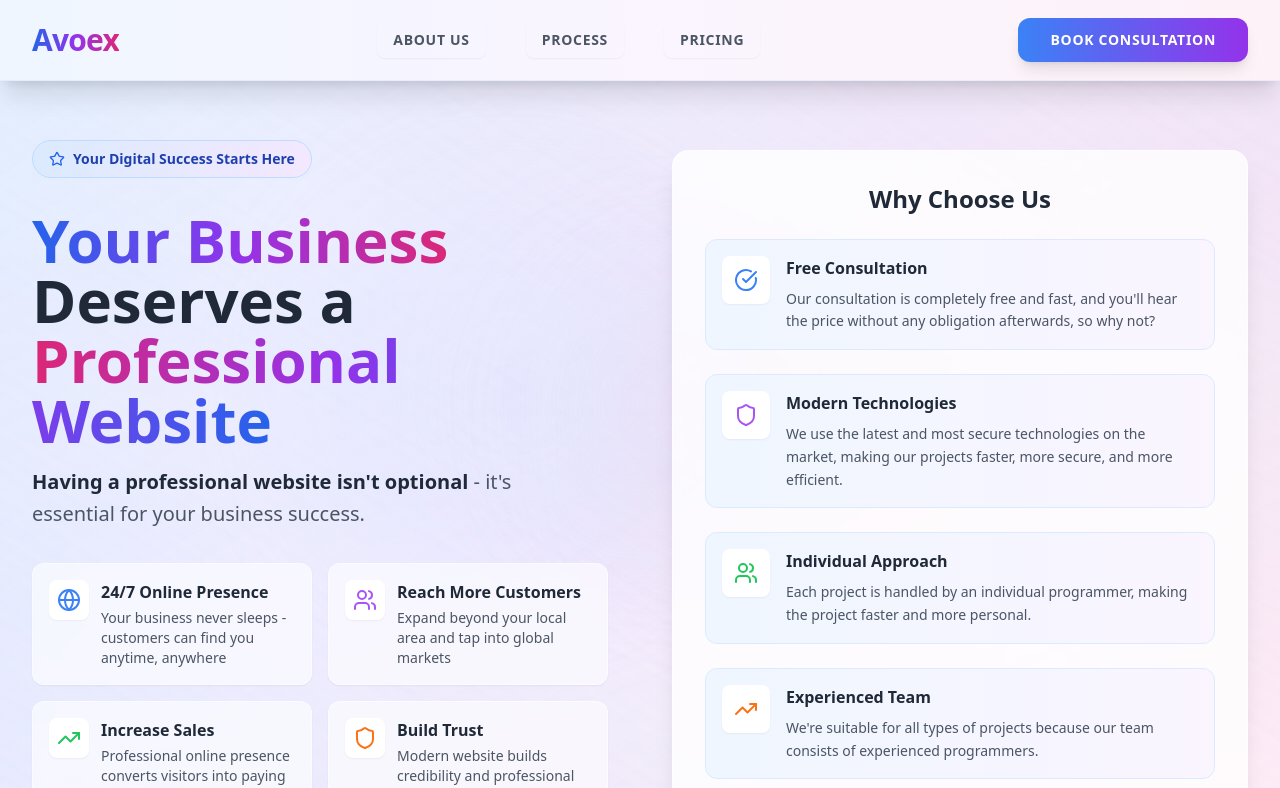
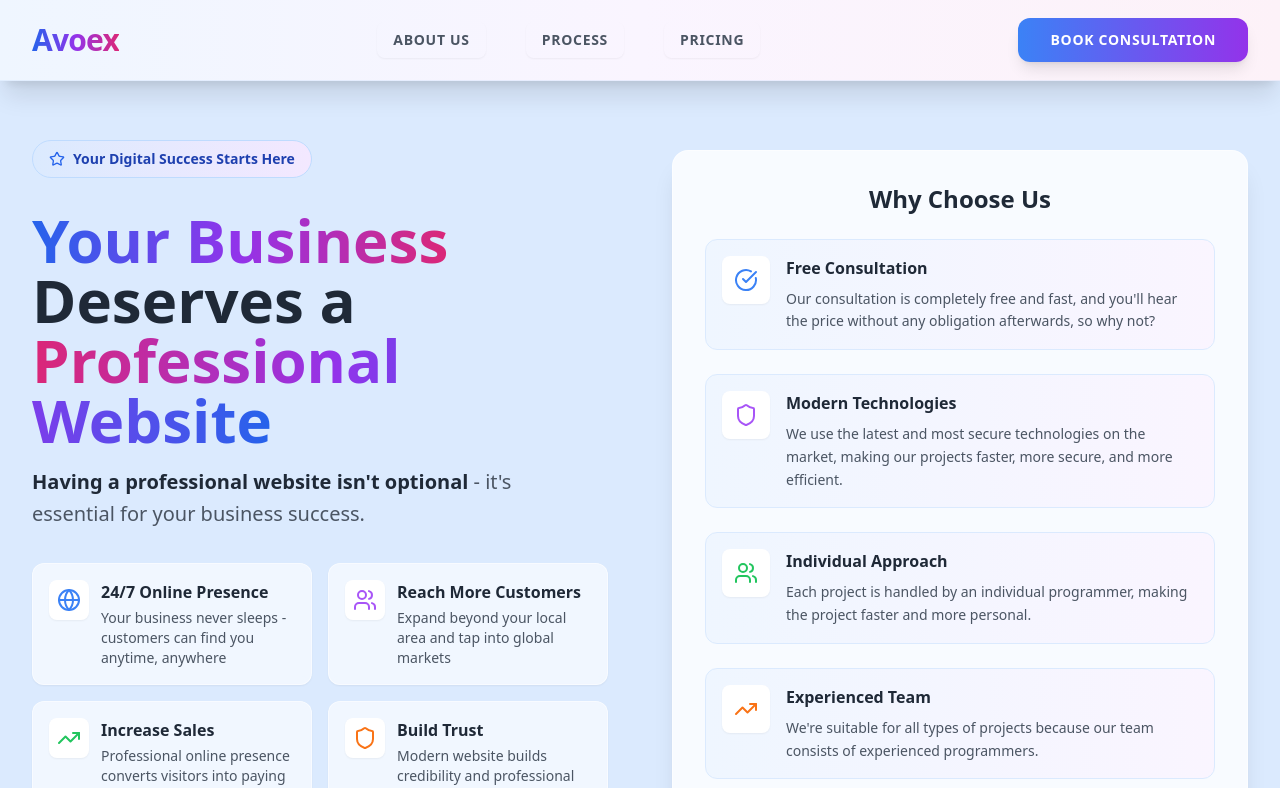
Before and after one commit to Angelvalkov2003/Avoex, a React (Vite) app in the folder frontend/: page / in a window 1280 px wide. Shown: the top 788 px of the page. Built offline with nearby package versions, Linux system fonts and the light colour scheme.

Commit message:
Hello, излиза вместо loading bar

```diff
--- a/frontend/index.html
+++ b/frontend/index.html
@@ -5,6 +5,25 @@
     <link rel="icon" type="image/png" href="/src/public/logo2.png" />
     <meta name="viewport" content="width=device-width, initial-scale=1.0" />
     <title>Avoex</title>
+    <style>
+      body {
+        margin: 0;
+        font-family: system-ui, -apple-system, sans-serif;
+        background: linear-gradient(135deg, #dbeafe 80%, #e9d5ff 70%, #fce7f3 80%);
+        min-height: 100vh;
+      }
+      #root { min-height: 100vh; }
+      .hello-message {
+        display: flex;
+        justify-content: center;
+        align-items: center;
+        min-height: 100vh;
+        font-size: 2rem;
+        font-weight: bold;
+        color: #1e40af;
+        text-align: center;
+      }
+    </style>
   </head>
   <body>
     <div id="root"></div>
--- a/frontend/src/App.jsx
+++ b/frontend/src/App.jsx
@@ -9,7 +9,9 @@ const TermsOfService = lazy(() => import("./pages/TermsOfService"))
 // Loading component
 const LoadingSpinner = () => (
   <div className="min-h-screen flex items-center justify-center">
-    <div className="loading loading-spinner loading-lg text-blue-600"></div>
+    <div className="text-8xl lg:text-9xl font-bold bg-gradient-to-r from-blue-400 via-purple-400 to-pink-400 bg-clip-text text-transparent">
+      Hello
+    </div>
   </div>
 )
 
--- a/frontend/src/pages/HomePage.jsx
+++ b/frontend/src/pages/HomePage.jsx
@@ -2,18 +2,18 @@ import React, { useState, memo, lazy, Suspense } from "react";
 import Navbar from "../components/Navbar";
 import RateLimitedUI from "../components/RateLimitedUI";
 
-// Lazy load heavy components
+
+const PersuasionHero = lazy(() => import("../components/PersuasionHero"));
 const ConsultationForm = lazy(() => import("../components/ConsultationForm"));
 const WorkProcessTree = lazy(() => import("../components/WorkProcessTree"));
 const AboutUs = lazy(() => import("../components/AboutUs"));
 const Pricing = lazy(() => import("../components/Pricing"));
-const PersuasionHero = lazy(() => import("../components/PersuasionHero"));
 const Footer = lazy(() => import("../components/Footer"));
 
-// Loading component for lazy loaded components
+
 const ComponentLoader = () => (
   <div className="flex justify-center items-center py-20">
-    <div className="loading loading-spinner loading-md text-blue-600"></div>
+    <div className="text-2xl font-bold text-blue-600">Loading...</div>
   </div>
 );
 
```
